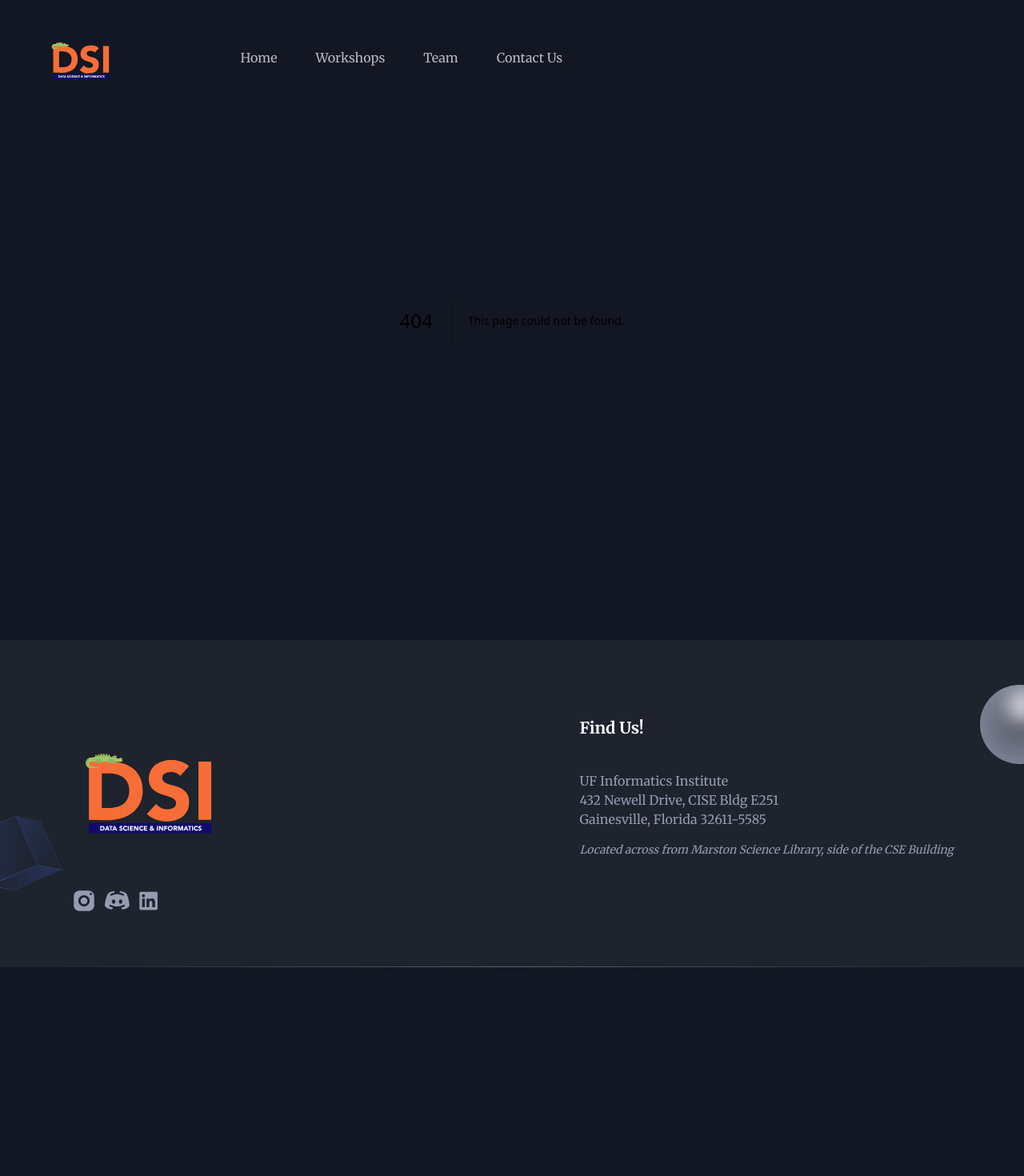
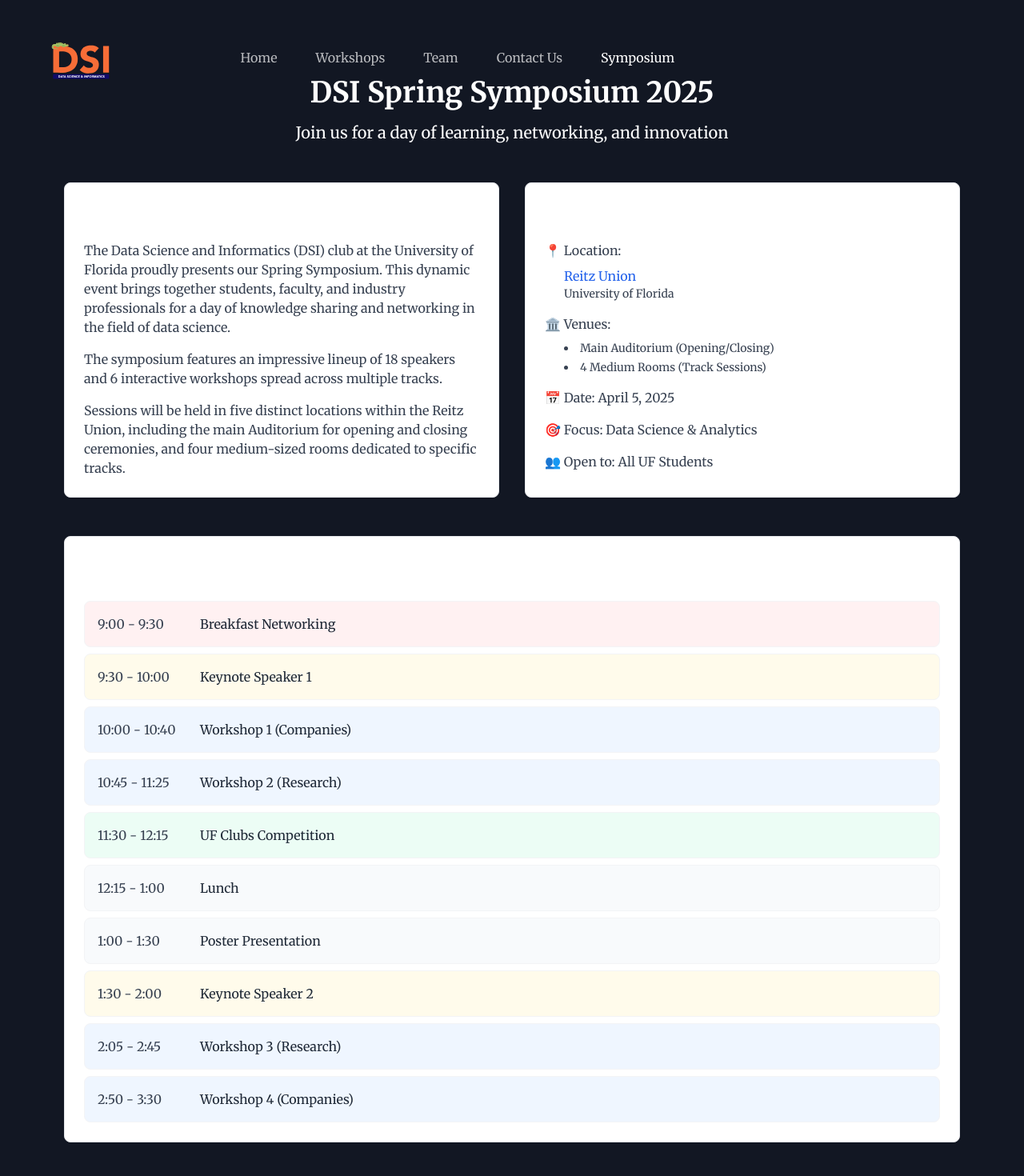
Before and after one commit to harryytsao/ufdsi.com, a Next.js app: page /symposium in a window 1280 px wide. Before the commit this address had no page. Shown: the top 1470 px of the page at 80% size. Before the commit the page ends 1209 px from the top, so only its background shows below. Built offline with nearby package versions, Linux system fonts and the light colour scheme.

Commit message:
Add symposium page and project files

```diff
--- /dev/null
+++ b/src/app/symposium/page.tsx
@@ -0,0 +1,11 @@
+import SymposiumSchedule from '@/components/symposium/index';
+import { Metadata } from "next";
+
+export const metadata: Metadata = {
+  title: "Symposium",
+  description: "Symposium",
+};
+
+export default function SymposiumPage() {
+  return <SymposiumSchedule />;
+}
--- a/src/components/Header/menuData.tsx
+++ b/src/components/Header/menuData.tsx
@@ -24,6 +24,12 @@ const menuData: Menu[] = [
     title: "Contact Us",
     path: "/contact",
     newTab: false,
+  },
+  {
+    id: 5,
+    title: "Symposium",
+    path: "/symposium",
+    newTab: false,
   }
 ];
 export default menuData;
--- /dev/null
+++ b/src/components/symposium/index.tsx
@@ -0,0 +1,105 @@
+import React from 'react';
+
+const SymposiumSchedule = () => {
+  const schedule = [
+    { start: "9:00", end: "9:30", event: "Breakfast Networking", color: "bg-rose-50" },
+    { start: "9:30", end: "10:00", event: "Keynote Speaker 1", color: "bg-amber-50" },
+    { start: "10:00", end: "10:40", event: "Workshop 1 (Companies)", color: "bg-blue-50" },
+    { start: "10:45", end: "11:25", event: "Workshop 2 (Research)", color: "bg-blue-50" },
+    { start: "11:30", end: "12:15", event: "UF Clubs Competition", color: "bg-emerald-50" },
+    { start: "12:15", end: "1:00", event: "Lunch", color: "bg-slate-50" },
+    { start: "1:00", end: "1:30", event: "Poster Presentation", color: "bg-slate-50" },
+    { start: "1:30", end: "2:00", event: "Keynote Speaker 2", color: "bg-amber-50" },
+    { start: "2:05", end: "2:45", event: "Workshop 3 (Research)", color: "bg-blue-50" },
+    { start: "2:50", end: "3:30", event: "Workshop 4 (Companies)", color: "bg-blue-50" }
+  ];
+
+  return (
+
+    <div className="max-w-6xl mx-auto px-4 pt-24 pb-8">
+      <div className="mb-12 text-center">
+        <h1 className="text-4xl font-bold mb-4">DSI Spring Symposium 2025</h1>
+        <p className="text-xl mb-8">Join us for a day of learning, networking, and innovation</p>
+      </div>
+
+      <div className="grid md:grid-cols-2 gap-8 mb-12">
+        <div className="border rounded-lg shadow-sm bg-white p-6">
+          <h2 className="text-2xl font-semibold mb-4">About the Symposium</h2>
+          <p className="text-gray-700 mb-4">
+            The Data Science and Informatics (DSI) club at the University of Florida proudly presents our Spring Symposium.
+            This dynamic event brings together students, faculty, and industry professionals for a day of knowledge sharing
+            and networking in the field of data science.
+          </p>
+          <p className="text-gray-700 mb-4">
+            The symposium features an impressive lineup of 18 speakers and 6 interactive workshops spread across multiple tracks.
+          </p>
+          <p className="text-gray-700">
+            Sessions will be held in five distinct locations within the Reitz Union, including the main Auditorium
+            for opening and closing ceremonies, and four medium-sized rooms dedicated to specific tracks.
+          </p>
+        </div>
+
+        <div className="border rounded-lg shadow-sm bg-white p-6">
+          <h2 className="text-2xl font-semibold mb-4">Event Details</h2>
+          <div className="space-y-4 text-gray-700">
+            <div>
+              <p className="mb-2">📍 Location:</p>
+              <a
+                href="https://maps.app.goo.gl/qfhEnip1UEGpFeTj9"
+                target="_blank"
+                rel="noopener noreferrer"
+                className="ml-6 text-blue-600 hover:text-blue-800 hover:underline"
+              >
+                Reitz Union
+              </a>
+              <p className="ml-6 text-sm">University of Florida</p>
+            </div>
+            <div>
+              <p className="mb-2">🏛️ Venues:</p>
+              <ul className="ml-6 list-disc list-inside text-sm space-y-1">
+                <li>Main Auditorium (Opening/Closing)</li>
+                <li>4 Medium Rooms (Track Sessions)</li>
+              </ul>
+            </div>
+            <p>📅 Date: April 5, 2025</p>
+            <p>🎯 Focus: Data Science & Analytics</p>
+            <p>👥 Open to: All UF Students</p>
+          </div>
+        </div>
+      </div>
+
+      <div className="border rounded-lg shadow-sm bg-white mb-12">
+        <div className="p-6">
+          <h2 className="text-2xl font-semibold mb-6">Event Schedule</h2>
+          <div className="space-y-2">
+            {schedule.map((item, index) => (
+              <div
+                key={index}
+                className={`${item.color} border border-gray-100 p-4 rounded-lg flex justify-between items-center transition-colors duration-200 hover:bg-opacity-70`}
+              >
+                <span className="font-medium text-gray-700 w-32">
+                  {item.start} - {item.end}
+                </span>
+                <span className="flex-1 font-medium text-gray-800">
+                  {item.event}
+                </span>
+              </div>
+            ))}
+          </div>
+        </div>
+      </div>
+
+      <div className="text-center">
+        <h2 className="text-2xl font-semibold mb-4">Registration</h2>
+        <p className="text-gray-700 mb-6">
+        Register now to secure your spot at the symposium.
+        </p>
+        <button className="bg-blue-600 text-white px-8 py-3 rounded-lg hover:bg-blue-700 transition-colors">
+          Register Now
+        </button>
+      </div>
+    </div>
+  );
+};
+
+export default SymposiumSchedule;
```
